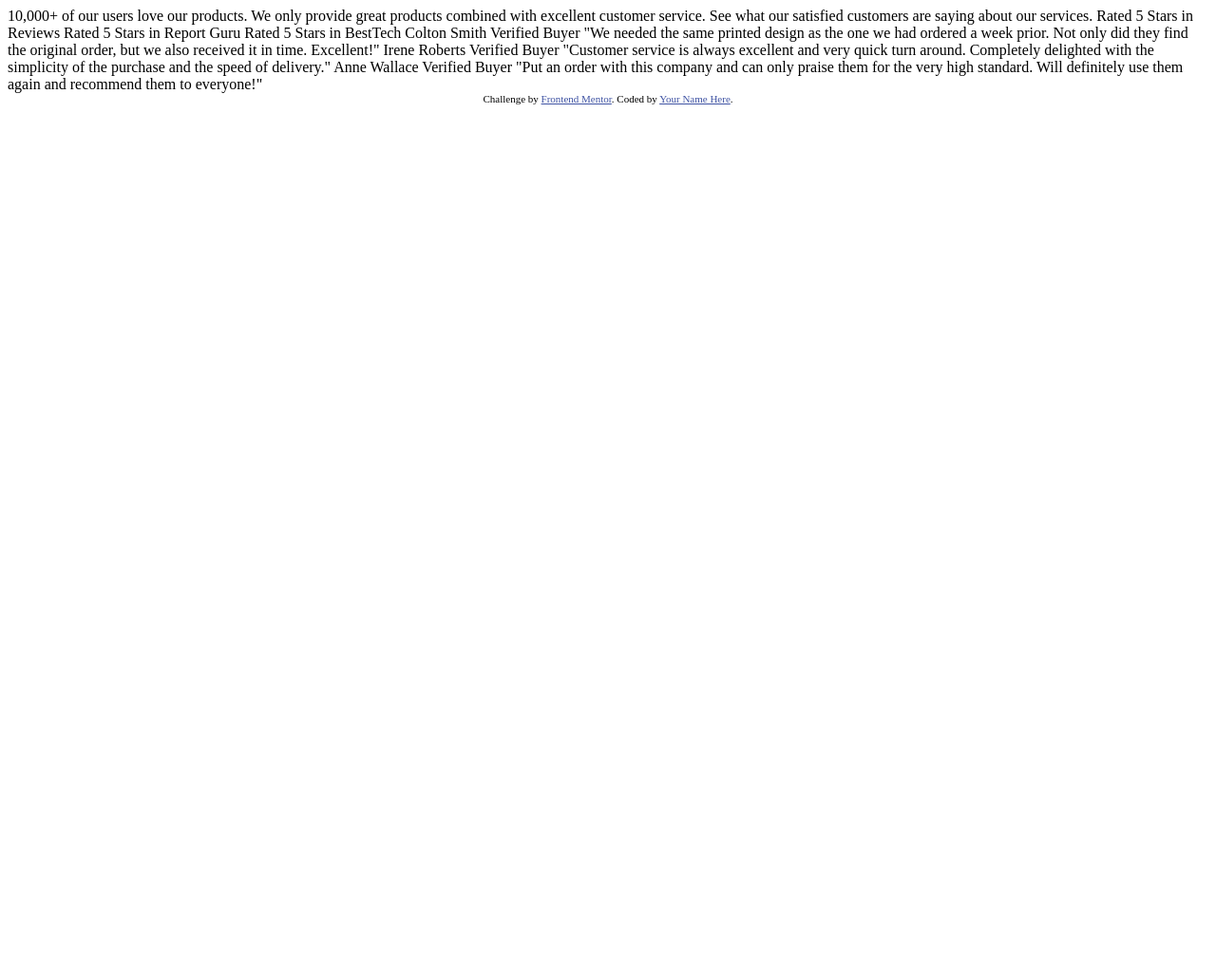
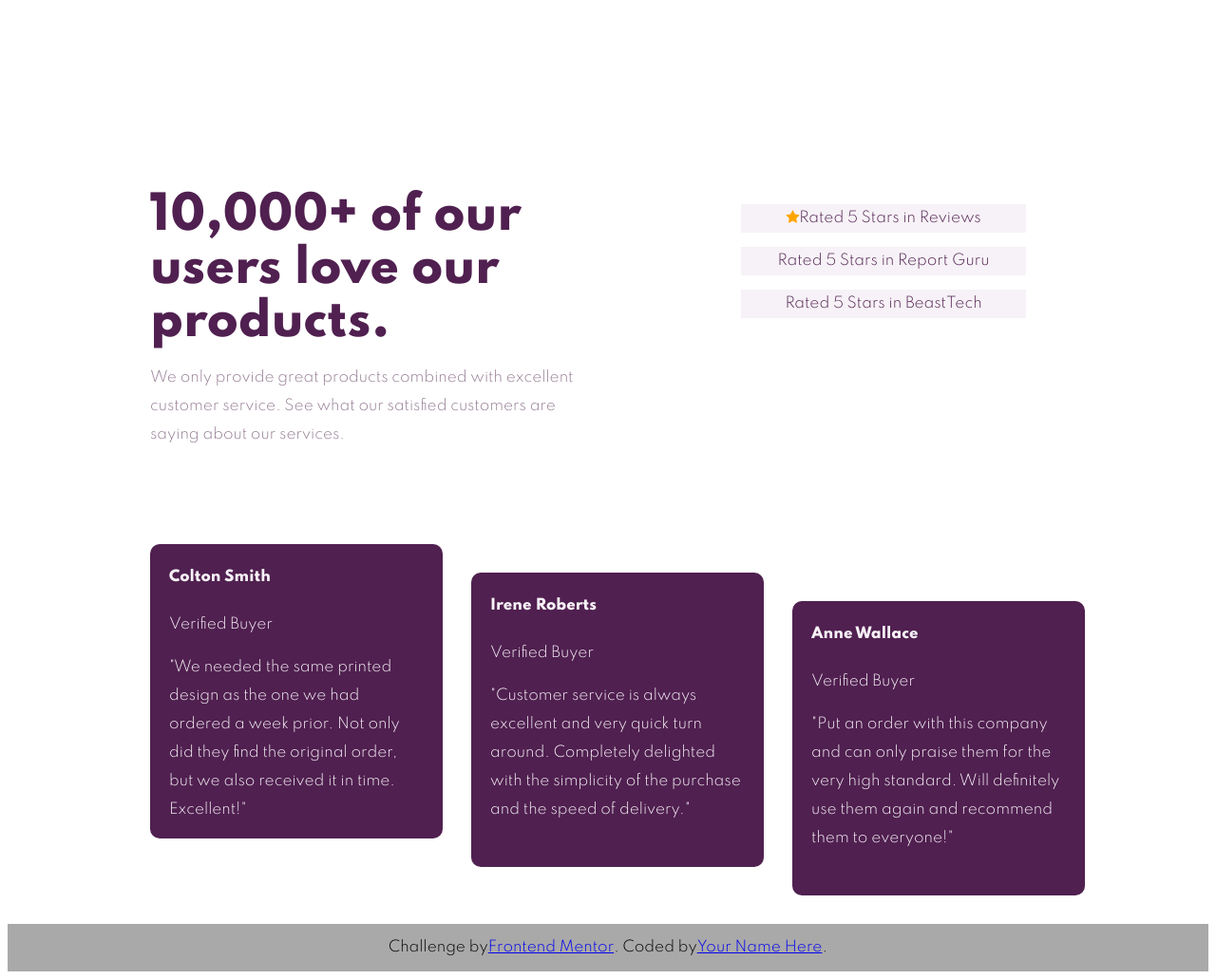
Before and after one commit to Wiliam-G/social-proof-section-master, a plain HTML site: page index.html in a window 1280 px wide. Shown: the whole page at 95% size. Before the commit the page ends 800 px from the top, so only its background shows below. Drawn offline with Linux system fonts and the light colour scheme.

Commit message:
defining html structures and applying css styles (80% )

```diff
--- a/index.html
+++ b/index.html
@@ -11,51 +11,76 @@
       sizes="32x32"
       href="./images/favicon-32x32.png"
     />
+    <link
+      rel="stylesheet"
+      href="https://cdnjs.cloudflare.com/ajax/libs/font-awesome/4.7.0/css/font-awesome.min.css"
+    />
+    <link
+      href="https://fonts.googleapis.com/css2?family=Spartan:wght@300;800&display=swap"
+      rel="stylesheet"
+    />
+
+    <link rel="stylesheet" href="styles.css" />
 
     <title>Frontend Mentor | Social proof section</title>
 
     <!-- Feel free to remove these styles or customise in your own stylesheet 👍 -->
-    <style>
-      .attribution {
-        font-size: 11px;
-        text-align: center;
-      }
-      .attribution a {
-        color: hsl(228, 45%, 44%);
-      }
-    </style>
   </head>
   <body>
-    10,000+ of our users love our products.
+    <section class="presentation">
+      <h1>10,000+ of our users love our products.</h1>
+      <p>
+        We only provide great products combined with excellent customer service.
+        See what our satisfied customers are saying about our services.
+      </p>
+    </section>
+    <section class="rating">
+      <p><span class="fa fa-star checked"></span>Rated 5 Stars in Reviews</p>
+      <p>Rated 5 Stars in Report Guru</p>
+      <p>Rated 5 Stars in BeastTech</p>
+    </section>
 
-    We only provide great products combined with excellent customer service.
-    See what our satisfied customers are saying about our services.
+    <section class="testimonials">
+    <div id="left">
+      <p>
+        <h4 class="consumer-name">Colton Smith</h4>
+        <p>Verified Buyer</p>
 
-    Rated 5 Stars in Reviews
-    Rated 5 Stars in Report Guru
-    Rated 5 Stars in BestTech
 
-    Colton Smith
-    Verified Buyer
-    "We needed the same printed design as the one we had ordered a week prior.
-    Not only did they find the original order, but we also received it in time.
-    Excellent!"
+        "We needed the same printed design
+        as the one we had ordered a week prior. Not only did they find the
+        original order, but we also received it in time. Excellent!"
+      </p>
+    </div>
 
-    Irene Roberts
-    Verified Buyer
-    "Customer service is always excellent and very quick turn around. Completely
-    delighted with the simplicity of the purchase and the speed of delivery."
+    <div id="middle">
+      <h4 class="consumer-name">Irene Roberts</h4>
+      <p> Verified Buyer</p>
+      <p>
+        "Customer service is always excellent and
+        very quick turn around. Completely delighted with the simplicity of the
+        purchase and the speed of delivery."
+      </p>
 
-    Anne Wallace
-    Verified Buyer
-    "Put an order with this company and can only praise them for the very high
-    standard. Will definitely use them again and recommend them to everyone!"
+    </div>
 
-    <div class="attribution">
+    <div id="right">
+      <h4 class="consumer-name">Anne Wallace</h4>
+      <p> Verified Buyer</p>
+      <p>
+      "Put an order with this company and can only
+      praise them for the very high standard. Will definitely use them again and
+      recommend them to everyone!"
+      </p>
+    </div>
+    </section>
+
+    <footer>
       Challenge by
       <a href="https://www.frontendmentor.io?ref=challenge" target="_blank"
         >Frontend Mentor</a
       >. Coded by <a href="#">Your Name Here</a>.
     </div>
-  </body>
+
+  </footer>
 </html>
--- /dev/null
+++ b/styles.css
@@ -0,0 +1,87 @@
+body {
+  background-color: white;
+  max-width: 1440px;
+  font-size: 15px;
+  font-family: "Spartan", sans-serif;
+}
+.presentation h1 {
+  font-size: 48px;
+  max-width: 90%;
+  color: hsl(300, 43%, 22%);
+  margin-bottom: 0px;
+  font-weight: bolder;
+  font-family: "Spartan", sans-serif;
+}
+
+.presentation p {
+  line-height: 2;
+}
+.presentation {
+  max-width: 450px;
+  margin-top: 200px;
+  margin-left: 150px;
+  color: hsl(303, 10%, 53%);
+}
+
+.rating {
+  position: absolute;
+  right: 200px;
+  top: 200px;
+  width: 300px;
+}
+
+.rating p {
+  background-color: hsl(300, 24%, 96%);
+  line-height: 2;
+  text-align: center;
+  color: hsl(300, 43%, 22%);
+}
+
+.checked {
+  color: orange;
+}
+
+.testimonials {
+  margin-top: 100px;
+  margin-left: 150px;
+  margin-right: 100px;
+  display: flex;
+  flex-direction: row;
+  margin-bottom: 30px;
+}
+
+.testimonials div {
+  width: 28%;
+  line-height: 2;
+  background-color: hsl(300, 43%, 22%);
+  color: hsl(300, 24%, 96%);
+  text-align: left;
+  /* position: relative; */
+  /* display: inline-block; */
+  border-radius: 10px;
+  margin-right: 30px;
+  padding-left: 20px;
+  padding-right: 20px;
+}
+
+.testimonials #left {
+  margin-bottom: 60px;
+}
+
+.testimonials #middle {
+  margin-top: 30px;
+  margin-bottom: 30px;
+}
+.testimonials #right {
+  margin-top: 60px;
+  margin-bottom: 0px;
+}
+
+footer {
+  height: 50px;
+  background-color: darkgray;
+  display: flex;
+  flex-direction: row;
+  justify-content: center;
+  align-items: center;
+}
```
Also changed, not shown: 1 other file.
